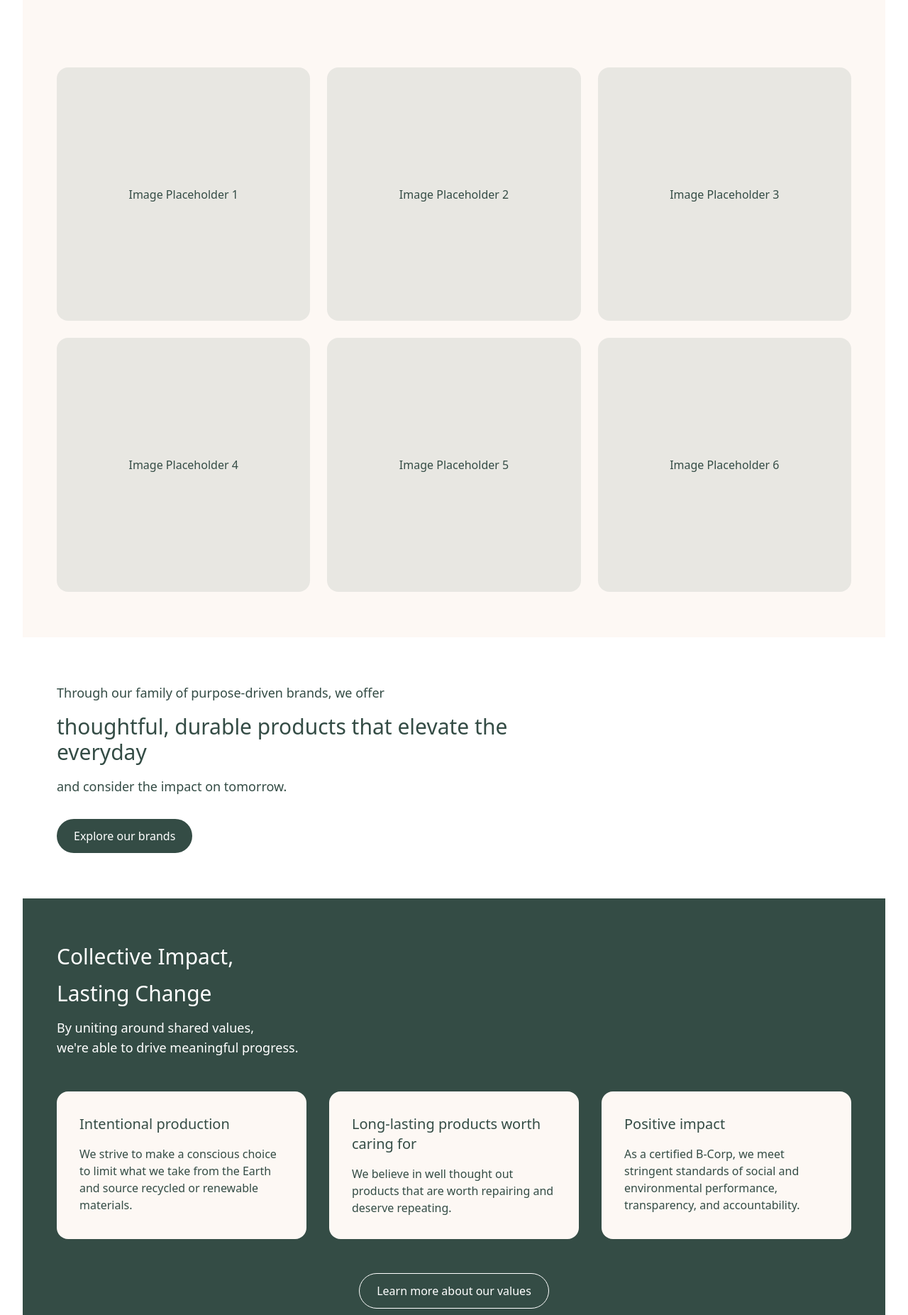
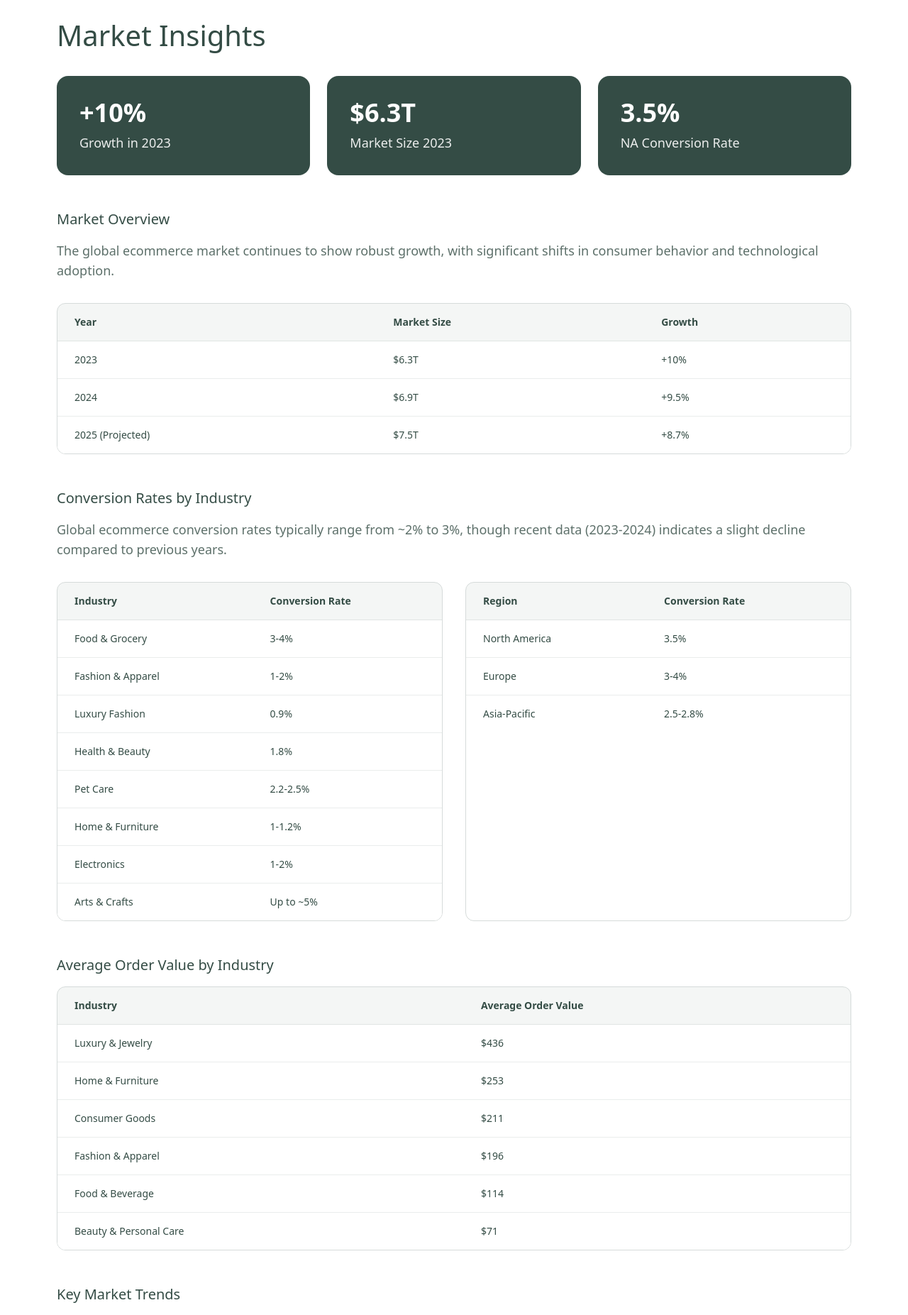
Before and after one commit to farbour/nolkai, a Next.js app: page /ecommerce in a window 1280 px wide. Shown: the part 460-2313 px from the top of the page at 71% size. Built offline with nearby package versions, Linux system fonts and the light colour scheme.

Commit message:
Update ecommerce page content to focus on market insights and analysis

```diff
--- a/src/pages/ecommerce.tsx
+++ b/src/pages/ecommerce.tsx
@@ -1,5 +1,99 @@
 // file path: src/pages/ecommerce.tsx
 import React from 'react';
+
+const ecommerceData = {
+  conversion_rate: {
+    overview:
+      'Global ecommerce conversion rates typically range from ~2% to 3%, though recent data (2023-2024) indicates a slight decline compared to previous years.',
+    by_industry: [
+      ['Industry', 'Conversion Rate'],
+      ['Food & Grocery', '3-4%'],
+      ['Fashion & Apparel', '1-2%'],
+      ['Luxury Fashion', '0.9%'],
+      ['Health & Beauty', '1.8%'],
+      ['Pet Care', '2.2-2.5%'],
+      ['Home & Furniture', '1-1.2%'],
+      ['Electronics', '1-2%'],
+      ['Arts & Crafts', 'Up to ~5%']
+    ],
+    by_region: [
+      ['Region', 'Conversion Rate'],
+      ['North America', '3.5%'],
+      ['Europe', '3-4%'],
+      ['Asia-Pacific', '2.5-2.8%']
+    ]
+  },
+  aov: {
+    by_industry: [
+      ['Industry', 'Average Order Value'],
+      ['Luxury & Jewelry', '$436'],
+      ['Home & Furniture', '$253'],
+      ['Consumer Goods', '$211'],
+      ['Fashion & Apparel', '$196'],
+      ['Food & Beverage', '$114'],
+      ['Beauty & Personal Care', '$71']
+    ]
+  },
+  market_insights: {
+    overview:
+      'The global ecommerce market continues to show robust growth, with significant shifts in consumer behavior and technological adoption.',
+    market_size: [
+      ['Year', 'Market Size', 'Growth'],
+      ['2023', '$6.3T', '+10%'],
+      ['2024', '$6.9T', '+9.5%'],
+      ['2025 (Projected)', '$7.5T', '+8.7%']
+    ],
+    key_trends: [
+      ['Trend', 'Impact'],
+      ['Mobile Commerce', 'Now accounts for 72.9% of ecommerce sales'],
+      ['Social Commerce', 'Expected to reach $1.2T by 2025'],
+      ['Buy Now, Pay Later', 'Growing at 39% CAGR'],
+      ['Sustainable Shopping', 'Over 60% consumers prefer eco-friendly brands']
+    ],
+    regional_growth: [
+      ['Region', 'YoY Growth', 'Market Share'],
+      ['Asia-Pacific', '+14.2%', '42%'],
+      ['North America', '+8.3%', '28%'],
+      ['Europe', '+7.9%', '22%'],
+      ['Rest of World', '+11.6%', '8%']
+    ]
+  }
+};
+
+const Table: React.FC<{ headers: string[]; data: (string | number)[][]; className?: string }> = ({ headers, data, className = '' }) => {
+  return (
+    <div className={`overflow-hidden rounded-xl border border-[#344C45]/20 ${className}`}>
+      <table className="min-w-full divide-y divide-[#344C45]/10">
+        <thead className="bg-[#344C45]/5">
+          <tr>
+            {headers.map((header, index) => (
+              <th
+                key={index}
+                className="px-6 py-4 text-left text-sm font-semibold text-[#344C45]"
+              >
+                {header}
+              </th>
+            ))}
+          </tr>
+        </thead>
+        <tbody className="divide-y divide-[#344C45]/10 bg-white">
+          {data.map((row, rowIndex) => (
+            <tr key={rowIndex} className="hover:bg-[#344C45]/5 transition-colors">
+              {row.map((cell, cellIndex) => (
+                <td
+                  key={cellIndex}
+                  className="px-6 py-4 text-sm text-[#344C45]"
+                >
+                  {cell}
+                </td>
+              ))}
+            </tr>
+          ))}
+        </tbody>
+      </table>
+    </div>
+  );
+};
 
 const EcommerceReport: React.FC = () => {
   return (
@@ -10,22 +104,92 @@ const EcommerceReport: React.FC = () => {
           <div className="grid md:grid-cols-2 gap-12 items-center">
             <div>
               <h1 className="text-[2.5rem] md:text-[3.5rem] font-medium text-[#344C45] leading-tight mb-8">
-                Our collective of brands celebrate the beauty
+                Global Ecommerce Market Insights
               </h1>
             </div>
             <div>
               <h2 className="text-[2.5rem] md:text-[3.5rem] font-medium text-[#344C45] leading-tight mb-8">
-                of long-loved objects.
+                2023-2024 Analysis
               </h2>
               <div className="flex gap-4">
                 <button className="px-6 py-3 bg-[#344C45] text-white rounded-full hover:bg-[#2a3e39] transition-colors">
-                  Explore our brands
+                  View Full Report
                 </button>
                 <button className="px-6 py-3 border border-[#344C45] text-[#344C45] rounded-full hover:bg-[#344C45] hover:text-white transition-colors">
-                  Join our collective
+                  Download PDF
                 </button>
               </div>
             </div>
+          </div>
+        </div>
+      </section>
+
+      {/* Market Insights Section */}
+      <section className="px-6 md:px-12 py-16 bg-white">
+        <div className="max-w-7xl mx-auto">
+          <h2 className="text-[2rem] md:text-[2.5rem] font-medium text-[#344C45] leading-tight mb-8">
+            Market Insights
+          </h2>
+
+          {/* Overview Cards */}
+          <div className="grid grid-cols-1 md:grid-cols-3 gap-6 mb-12">
+            <div className="bg-[#344C45] text-white rounded-2xl p-8">
+              <p className="text-4xl font-bold mb-2">{ecommerceData.market_insights.market_size[1][2]}</p>
+              <p className="text-lg opacity-90">Growth in 2023</p>
+            </div>
+            <div className="bg-[#344C45] text-white rounded-2xl p-8">
+              <p className="text-4xl font-bold mb-2">{ecommerceData.market_insights.market_size[1][1]}</p>
+              <p className="text-lg opacity-90">Market Size 2023</p>
+            </div>
+            <div className="bg-[#344C45] text-white rounded-2xl p-8">
+              <p className="text-4xl font-bold mb-2">{ecommerceData.conversion_rate.by_region[1][1]}</p>
+              <p className="text-lg opacity-90">NA Conversion Rate</p>
+            </div>
+          </div>
+
+          {/* Market Overview */}
+          <div className="mb-12">
+            <h3 className="text-xl font-medium text-[#344C45] mb-4">Market Overview</h3>
+            <p className="text-lg text-[#344C45]/80 mb-8">{ecommerceData.market_insights.overview}</p>
+            <Table
+              headers={ecommerceData.market_insights.market_size[0]}
+              data={ecommerceData.market_insights.market_size.slice(1)}
+              className="mb-8"
+            />
+          </div>
+
+          {/* Conversion Rates */}
+          <div className="mb-12">
+            <h3 className="text-xl font-medium text-[#344C45] mb-4">Conversion Rates by Industry</h3>
+            <p className="text-lg text-[#344C45]/80 mb-8">{ecommerceData.conversion_rate.overview}</p>
+            <div className="grid md:grid-cols-2 gap-8">
+              <Table
+                headers={ecommerceData.conversion_rate.by_industry[0]}
+                data={ecommerceData.conversion_rate.by_industry.slice(1)}
+              />
+              <Table
+                headers={ecommerceData.conversion_rate.by_region[0]}
+                data={ecommerceData.conversion_rate.by_region.slice(1)}
+              />
+            </div>
+          </div>
+
+          {/* Average Order Value */}
+          <div className="mb-12">
+            <h3 className="text-xl font-medium text-[#344C45] mb-4">Average Order Value by Industry</h3>
+            <Table
+              headers={ecommerceData.aov.by_industry[0]}
+              data={ecommerceData.aov.by_industry.slice(1)}
+            />
+          </div>
+
+          {/* Key Trends */}
+          <div>
+            <h3 className="text-xl font-medium text-[#344C45] mb-4">Key Market Trends</h3>
+            <Table
+              headers={ecommerceData.market_insights.key_trends[0]}
+              data={ecommerceData.market_insights.key_trends.slice(1)}
+            />
           </div>
         </div>
       </section>
@@ -45,47 +209,60 @@ const EcommerceReport: React.FC = () => {
         </div>
       </section>
 
-      {/* Mission Section */}
+      {/* Future Projections Section */}
       <section className="px-6 md:px-12 py-16 bg-white">
         <div className="max-w-7xl mx-auto">
           <div className="max-w-3xl">
-            <p className="text-lg text-[#344C45] mb-4">Through our family of purpose-driven brands, we offer</p>
-            <h3 className="text-3xl font-medium text-[#344C45] mb-4">thoughtful, durable products that elevate the everyday</h3>
-            <p className="text-lg text-[#344C45] mb-8">and consider the impact on tomorrow.</p>
+            <h3 className="text-3xl font-medium text-[#344C45] mb-4">Future Market Projections</h3>
+            <p className="text-lg text-[#344C45]/80 mb-4">Based on current trends and market analysis, we project significant growth in key areas:</p>
+            <ul className="space-y-4 mb-8">
+              <li className="flex items-center gap-3">
+                <span className="w-2 h-2 bg-[#344C45] rounded-full"></span>
+                <span className="text-lg text-[#344C45]">Mobile commerce to reach 80% of all ecommerce transactions by 2025</span>
+              </li>
+              <li className="flex items-center gap-3">
+                <span className="w-2 h-2 bg-[#344C45] rounded-full"></span>
+                <span className="text-lg text-[#344C45]">Social commerce expected to exceed $1.2T in value</span>
+              </li>
+              <li className="flex items-center gap-3">
+                <span className="w-2 h-2 bg-[#344C45] rounded-full"></span>
+                <span className="text-lg text-[#344C45]">Sustainable ecommerce practices to influence 70% of consumer decisions</span>
+              </li>
+            </ul>
             <button className="px-6 py-3 bg-[#344C45] text-white rounded-full hover:bg-[#2a3e39] transition-colors">
-              Explore our brands
+              View Detailed Projections
             </button>
           </div>
         </div>
       </section>
 
-      {/* Values Section */}
+      {/* Key Findings Section */}
       <section className="px-6 md:px-12 py-16 bg-[#344C45] text-white">
         <div className="max-w-7xl mx-auto">
           <div className="mb-12">
-            <h2 className="text-3xl font-medium mb-4">Collective Impact,</h2>
-            <h3 className="text-3xl font-medium mb-4">Lasting Change</h3>
-            <p className="text-lg">By uniting around shared values,<br />we&apos;re able to drive meaningful progress.</p>
+            <h2 className="text-3xl font-medium mb-4">Key Market Findings</h2>
+            <h3 className="text-3xl font-medium mb-4">2023-2024 Analysis</h3>
+            <p className="text-lg">Comprehensive analysis of global ecommerce trends<br />and their impact on market dynamics</p>
           </div>
 
           <div className="grid md:grid-cols-3 gap-8">
             <div className="bg-[#FDF8F4] rounded-2xl p-8 text-[#344C45]">
-              <h4 className="text-xl font-medium mb-4">Intentional production</h4>
-              <p>We strive to make a conscious choice to limit what we take from the Earth and source recycled or renewable materials.</p>
+              <h4 className="text-xl font-medium mb-4">Consumer Behavior</h4>
+              <p>Significant shift towards mobile shopping, with 72.9% of transactions now occurring on mobile devices.</p>
             </div>
             <div className="bg-[#FDF8F4] rounded-2xl p-8 text-[#344C45]">
-              <h4 className="text-xl font-medium mb-4">Long-lasting products worth caring for</h4>
-              <p>We believe in well thought out products that are worth repairing and deserve repeating.</p>
+              <h4 className="text-xl font-medium mb-4">Payment Trends</h4>
+              <p>Buy Now, Pay Later services showing exceptional growth at 39% CAGR, reshaping purchase decisions.</p>
             </div>
             <div className="bg-[#FDF8F4] rounded-2xl p-8 text-[#344C45]">
-              <h4 className="text-xl font-medium mb-4">Positive impact</h4>
-              <p>As a certified B-Corp, we meet stringent standards of social and environmental performance, transparency, and accountability.</p>
+              <h4 className="text-xl font-medium mb-4">Market Evolution</h4>
+              <p>Asia-Pacific leads growth at +14.2%, driven by mobile commerce and digital payment adoption.</p>
             </div>
           </div>
 
           <div className="mt-12 text-center">
             <button className="px-6 py-3 border border-white text-white rounded-full hover:bg-white hover:text-[#344C45] transition-colors">
-              Learn more about our values
+              Download Complete Analysis
             </button>
           </div>
         </div>
```
